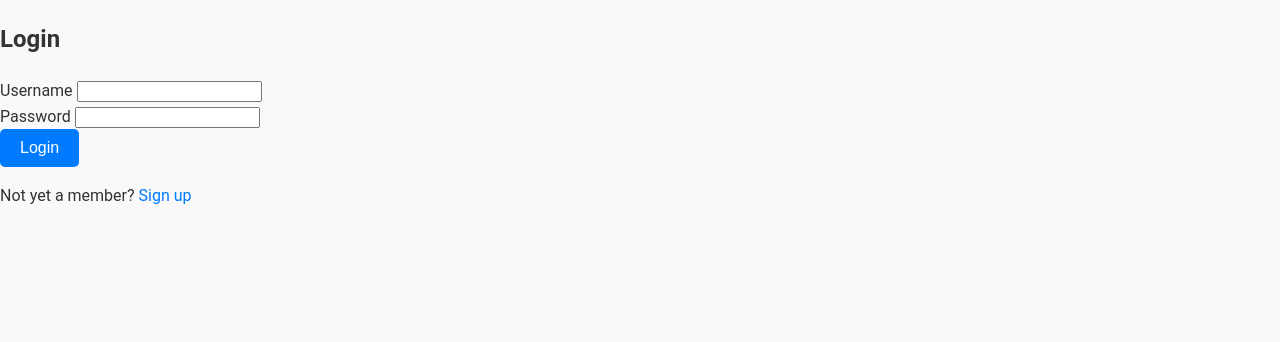
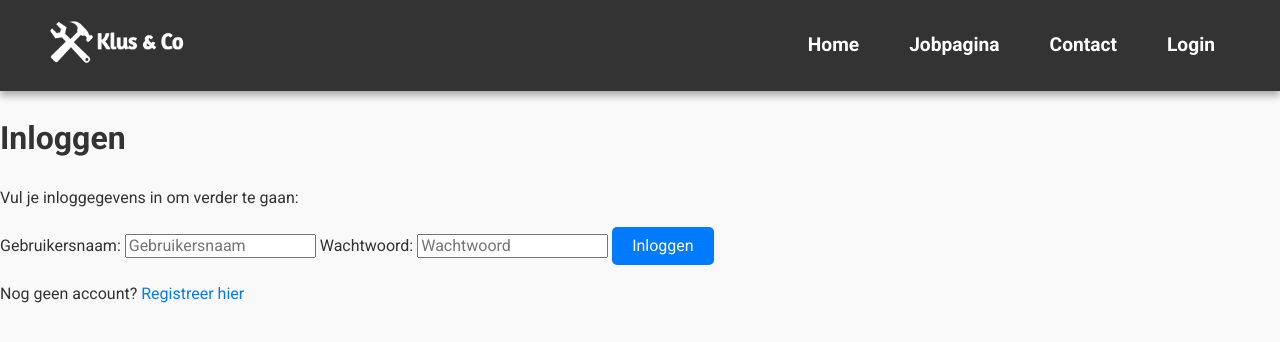
Before and after one commit to LanderWil/coworking, a PHP site: page /loginpagina/login.php in a window 1280 px wide. Shown: the top 342 px of the page. Run offline with PHP 8.4, Linux system fonts and the light colour scheme.

Commit message:
Merge branch 'main' of https://github.com/LanderWil/coworking

```diff
--- a/loginpagina/login.php
+++ b/loginpagina/login.php
@@ -1,31 +1,55 @@
-<?php include('server.php') ?>
+<?php
+// server.php toevoegen voor databaseverbinding
+include('server.php');
+?>
 <!DOCTYPE html>
-<html>
+<html lang="nl">
 <head>
-  <title>Registration system PHP and MySQL</title>
-  <link rel="stylesheet" type="text/css" href="style.css">
+    <meta charset="utf-8">
+    <meta name="viewport" content="width=device-width, initial-scale=1.0">
+    <title>Login</title>
+    <link rel="stylesheet" href="../styles.css">
+    <link rel="stylesheet" href="https://unpkg.com/normalize.css">
+    <link href="https://fonts.googleapis.com/css2?family=Roboto:wght@400;500;700&display=swap" rel="stylesheet">
 </head>
 <body>
-  <div class="header">
-  	<h2>Login</h2>
-  </div>
+<!-- Header (Navigatiebalk) -->
+<header>
+    <div class="container">
+        <a href="../index.html"><img src="../images/Klus_&_co.png" alt="logo" width="140px"></a>
+        <nav>
+            <ul>
+                <li><a href="../">Home</a></li>
+                <li><a href="../jobpagina">Jobpagina</a></li>
+                <li><a href="../contactpagina">Contact</a></li>
+                <li><a href="#">Login</a></li>
+            </ul>
+        </nav>
+    </div>
+</header>
 
-  <form method="post" action="login.php">
-  	<?php include('errors.php'); ?>
-  	<div class="input-group">
-  		<label>Username</label>
-  		<input type="text" name="username" >
-  	</div>
-  	<div class="input-group">
-  		<label>Password</label>
-  		<input type="password" name="password">
-  	</div>
-  	<div class="input-group">
-  		<button type="submit" class="btn" name="login_user">Login</button>
-  	</div>
-  	<p>
-  		Not yet a member? <a href="register.php">Sign up</a>
-  	</p>
-  </form>
+<!-- Main content -->
+<main>
+    <div class="container">
+        <h1>Inloggen</h1>
+        <p>Vul je inloggegevens in om verder te gaan:</p>
+
+        <form action="login_verwerk.php" method="POST">
+            <label for="username">Gebruikersnaam:</label>
+            <input type="text" id="username" name="username" placeholder="Gebruikersnaam" required>
+
+            <label for="password">Wachtwoord:</label>
+            <input type="password" id="password" name="password" placeholder="Wachtwoord" required>
+
+            <button type="submit">Inloggen</button>
+        </form>
+
+        <p>Nog geen account?
+            <a href="../registreerpagina/registreer.php">Registreer hier</a>
+        </p>
+    </div>
+</main>
+
+
 </body>
 </html>
```
